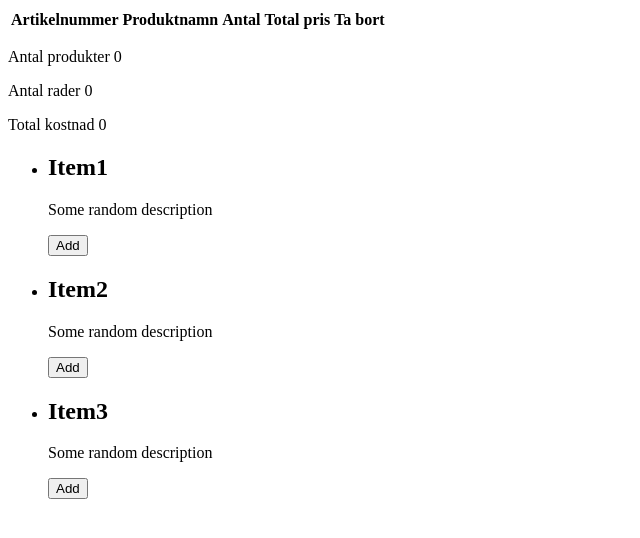
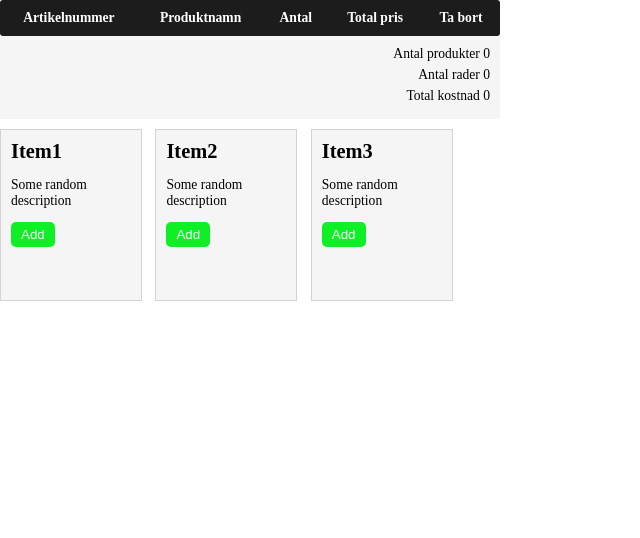
Before and after one commit to ornamoa/e-commerce, a plain HTML site: page index.html in a window 1280 px wide. Shown: the whole page, without its empty margins (0-640 px from the left). Drawn offline with Linux system fonts and the light colour scheme.

Commit message:
Style v1
Added stylesheet

```diff
--- /dev/null
+++ b/application/css/theme.css
@@ -0,0 +1,98 @@
+body{
+    margin:0;
+    padding:0;
+    font-size:85%;
+}
+*:focus{
+    outline:none;
+}
+
+table{
+    width:100%;
+    border-collapse: collapse;
+}
+
+table thead tr th:first-child{
+    border-radius: 3px 0px 0px 3px;
+}
+
+table thead tr th:last-child{
+    border-radius: 0px 3px 3px 0px;
+}
+
+table thead tr th{
+    background:#1c1c1c;
+    padding:10px;
+    color:#fff;
+}
+
+table tbody tr:nth-child(even){
+    background: #d3d3d3;
+}
+
+table tbody tr:nth-child(odd){
+    background: #f5f5f5;
+}
+
+table tbody tr td{
+    padding:5px;
+}
+
+.product-lister ul{
+    margin:0;
+    padding:0;
+    list-style:none;
+}
+
+.product-lister ul li:first-child{
+    margin-left:0;
+}
+
+.product-lister ul li{
+    display:inline-block;
+    margin-left:10px;
+    background:#f5f5f5;
+    padding:10px;
+    height:150px;
+    width:120px;
+    border:1px solid #d3d3d3;
+}
+
+.product-lister ul li h2{
+    margin:0 0 10px 0;
+}
+
+button{
+    padding:5px 10px;
+    color:#fff;
+    border-radius:5px;
+    cursor:pointer;
+    border:0;
+}
+
+button:hover{
+    opacity:0.6;
+}
+
+.remove-from-cart{
+    background: #ff0000;
+}
+
+.add-to-cart{
+    background:#0EEF25;
+}
+
+#basket{
+    width: 500px;
+    margin-bottom:10px;
+}
+
+#basket #basket-summary{
+    background:#f5f5f5;
+    padding:10px;
+}
+
+#basket #basket-summary p{
+    text-align:right;
+    margin:0 0 5px 0;
+}
--- a/index.html
+++ b/index.html
@@ -2,6 +2,7 @@
 <html>
     <head>
         <title>E-commerce</title>
+        <link rel="stylesheet" href="application/css/theme.css" />
     </head>
     <body>
         <div id="basket">
```
